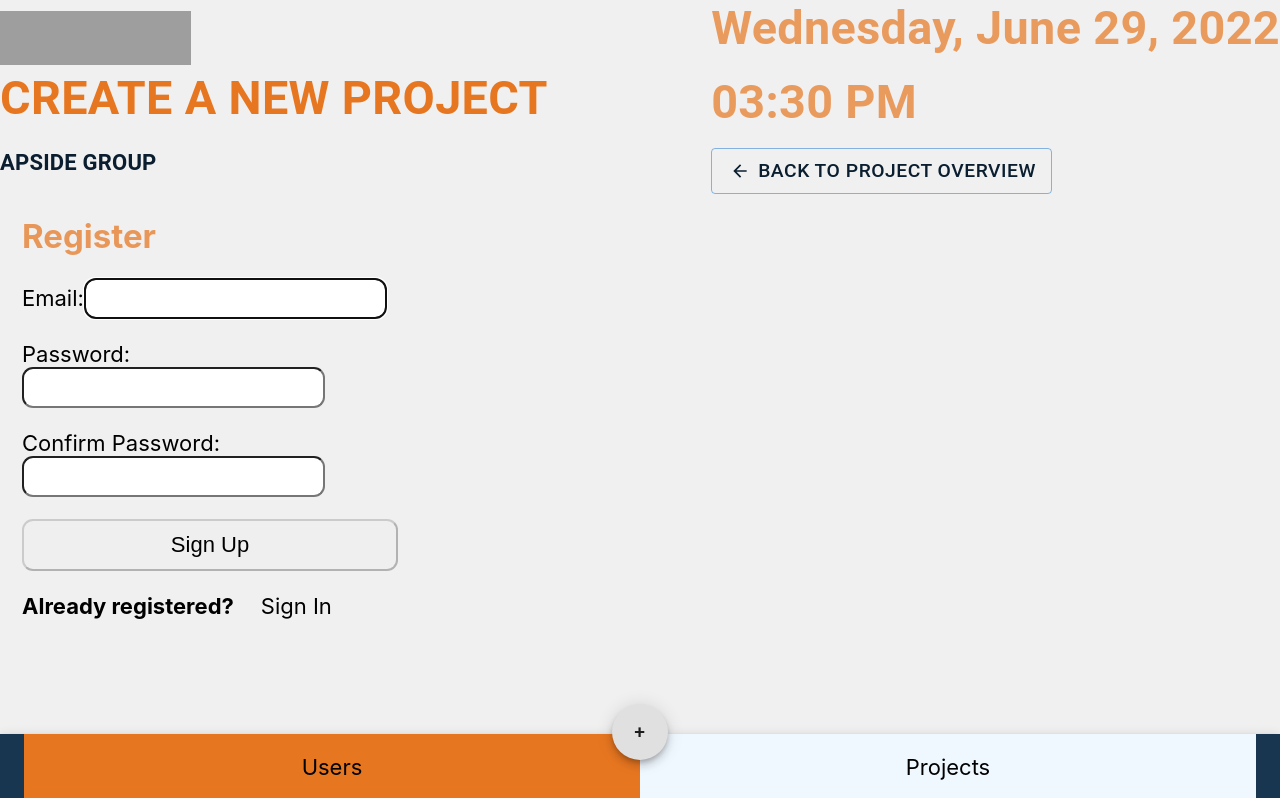
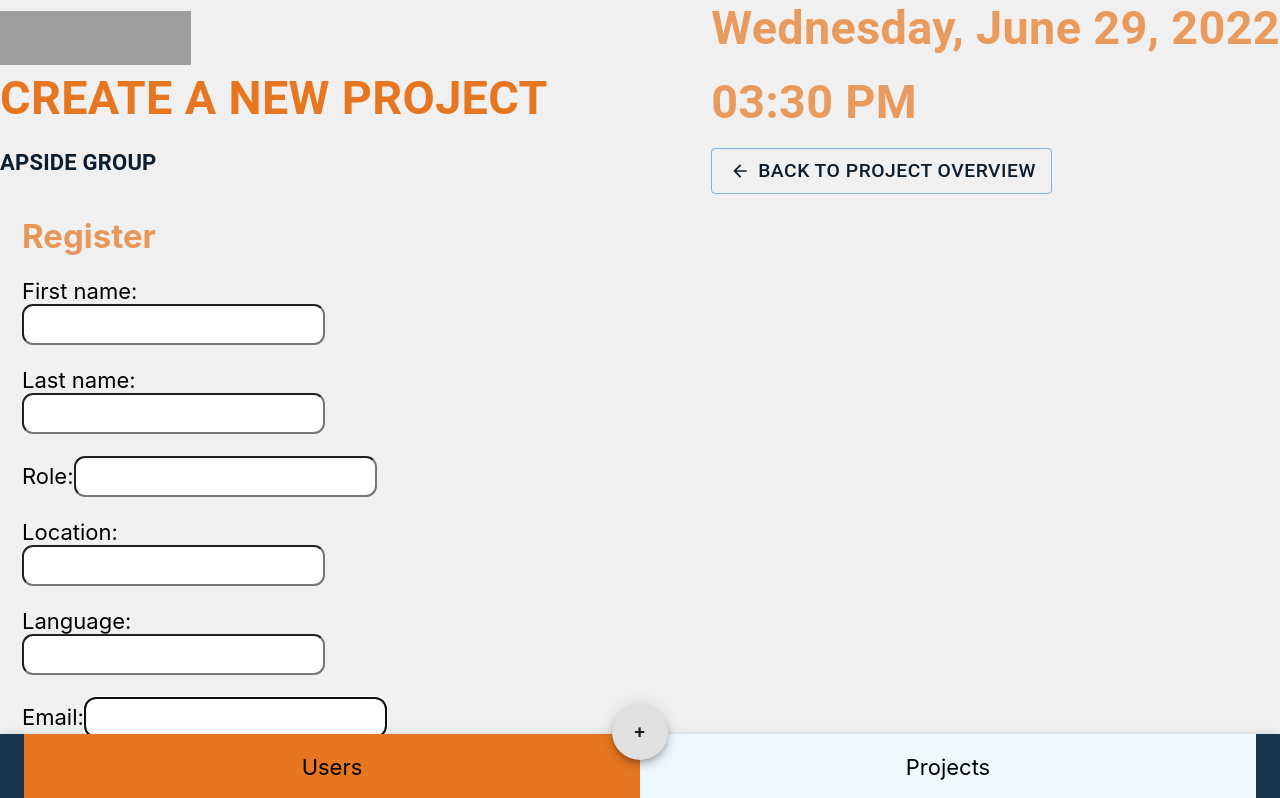
Before and after one commit to maxdahl/HACK-A-TRON, a React (Vite) app in the folder frontend/: page /register in a window 1280 px wide. Shown: the top 798 px of the page. Built offline with nearby package versions, Linux system fonts and the light colour scheme; grey boxes are pictures that could not be loaded.

Commit message:
added fields to register page

```diff
--- a/frontend/src/components/Login/Login.jsx
+++ b/frontend/src/components/Login/Login.jsx
@@ -6,7 +6,7 @@ import { useRef, useState, useEffect /* useContext */ } from "react";
 
 import axios from "../axios";
 
-const LOGIN_URL = "/auth";
+const LOGIN_URL = "/api/v1/users/login";
 
 const Login = () => {
   /*   const { setAuth } = useContext(AuthContext); */
@@ -32,7 +32,7 @@ const Login = () => {
     try {
       const response = await axios.post(
         LOGIN_URL,
-        JSON.stringify({ user, pwd }),
+        /*   JSON.stringify */ { user, pwd },
         {
           headers: { "Content-Type": "application/json" },
           withCredentials: true,
@@ -50,7 +50,7 @@ const Login = () => {
       if (!err?.response) {
         setErrMsg("No Server Response");
       } else if (err.response?.status === 400) {
-        setErrMsg("Missing Username or Password");
+        setErrMsg("Missing Email or Password");
       } else if (err.response?.status === 401) {
         setErrMsg("Unauthorized");
       } else {
@@ -82,7 +82,7 @@ const Login = () => {
           <h1 id="font1">Sign In</h1>
           <form onSubmit={handleSubmit}>
             <label id="font2" htmlFor="username">
-              Username:
+              Email:
               <input
                 type="text"
                 id="username"
@@ -103,7 +103,7 @@ const Login = () => {
                 required
               />
             </label>
-            <button type="button">Sign In</button>
+            <button type="submit">Sign In</button>
           </form>
           <p id="font2">
             Need an Account?
--- a/frontend/src/components/Register/Register.jsx
+++ b/frontend/src/components/Register/Register.jsx
@@ -10,7 +10,7 @@ import axios from "../axios";
 const USER_REGEX = /^\w+([\.-]?\w+)*@\w+([\.-]?\w+)*(\.\w{2,3})+$/;
 // eslint-disable-next-line
 const PWD_REGEX = /^(?=.*[a-z])(?=.*[A-Z])(?=.*[0-9])(?=.*[!@#$%]).{8,24}$/;
-const REGISTER_URL = "/register";
+const REGISTER_URL = "/api/v1/users/register";
 
 function Register() {
   const userRef = useRef();
@@ -19,6 +19,12 @@ function Register() {
   const [user, setUser] = useState("");
   const [validEmail, setValidEmail] = useState(false);
   const [userFocus, setUserFocus] = useState(false);
+
+  const [lastName, setLastName] = useState();
+  const [firstName, setFirstName] = useState();
+  const [role, setRole] = useState();
+  const [location, setLocation] = useState();
+  const [language, setLanguage] = useState();
 
   const [pwd, setPwd] = useState("");
   const [validPwd, setValidPwd] = useState(false);
@@ -67,7 +73,7 @@ function Register() {
         }
       );
       console.warn(response?.data);
-      console.warn(response?.accessToken);
+      // console.warn(response?.accessToken);
       console.warn(JSON.stringify(response));
       setSuccess(true);
       // clear state and controlled inputs
@@ -75,6 +81,11 @@ function Register() {
       setUser("");
       setPwd("");
       setMatchPwd("");
+      setLanguage("");
+      setFirstName("");
+      setLastName("");
+      setLocation("");
+      setRole("");
     } catch (err) {
       if (!err?.response) {
         setErrMsg("No Server Response");
@@ -109,6 +120,71 @@ function Register() {
           </p>
           <h1 id="font1">Register</h1>
           <form onSubmit={handleSubmit}>
+            <label id="font2" htmlFor="firstname">
+              First name:
+              <input
+                type="text"
+                id="firstname"
+                ref={userRef}
+                onChange={(e) => setFirstName(e.target.value)}
+                value={firstName}
+                required
+                onFocus={() => setUserFocus(true)}
+                onBlur={() => setUserFocus(false)}
+              />
+            </label>
+            <label id="font2" htmlFor="lastname">
+              Last name:
+              <input
+                type="text"
+                id="lastname"
+                ref={userRef}
+                onChange={(e) => setLastName(e.target.value)}
+                value={lastName}
+                required
+                onFocus={() => setUserFocus(true)}
+                onBlur={() => setUserFocus(false)}
+              />
+            </label>
+            <label id="font2" htmlFor="role">
+              Role:
+              <input
+                type="text"
+                id="role"
+                ref={userRef}
+                onChange={(e) => setRole(e.target.value)}
+                value={role}
+                required
+                onFocus={() => setUserFocus(true)}
+                onBlur={() => setUserFocus(false)}
+              />
+            </label>
+            <label id="font2" htmlFor="location">
+              Location:
+              <input
+                type="text"
+                id="location"
+                ref={userRef}
+                onChange={(e) => setLocation(e.target.value)}
+                value={location}
+                required
+                onFocus={() => setUserFocus(true)}
+                onBlur={() => setUserFocus(false)}
+              />
+            </label>
+            <label id="font2" htmlFor="language">
+              Language:
+              <input
+                type="text"
+                id="language"
+                ref={userRef}
+                onChange={(e) => setLanguage(e.target.value)}
+                value={language}
+                onFocus={() => setUserFocus(true)}
+                onBlur={() => setUserFocus(false)}
+              />
+            </label>
+
             <label id="font2" htmlFor="username">
               Email:
               <FontAwesomeIcon
```
